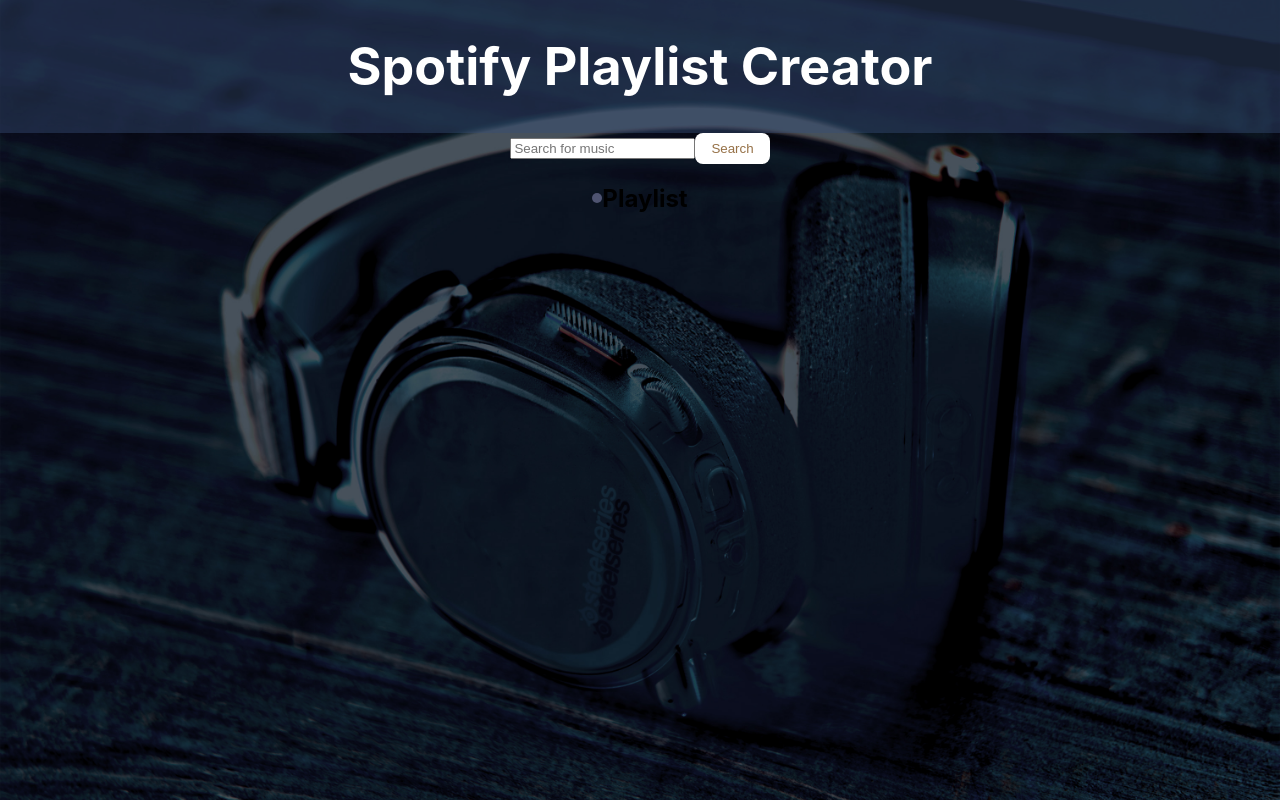
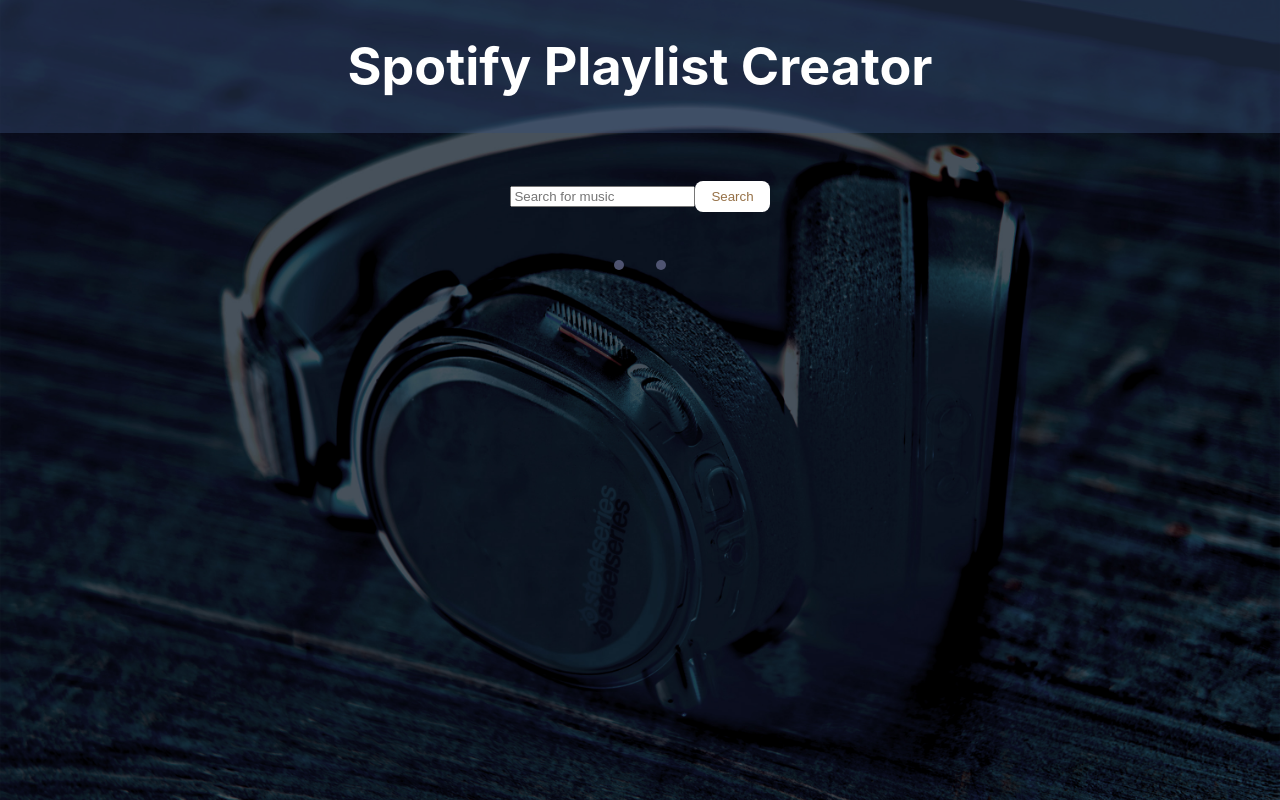
Before and after one commit to tarasoffM/musicplaylistapp, a React (Create React App) app: page / in a window 1280 px wide. Built offline with nearby package versions, Linux system fonts and the light colour scheme.

Commit message:
Styled all components and added a result column and playlist column

```diff
--- a/src/App.css
+++ b/src/App.css
@@ -4,15 +4,7 @@
 
 
 
-header {
-  background-color: #384d7571;
-  display: flex;
-  flex-direction: column;
-  align-items: center;
-  justify-content: center;
-  font-size: calc(10px + 2vmin);
-  color: white;
-}
+
 
 .App-link {
   color: #61dafb;
--- a/src/App.js
+++ b/src/App.js
@@ -10,20 +10,16 @@
 
   const [search, setSearch] = useState('');
   const [resultArray, setResultArray] = useState([]);
+  const [playlistArray, setPlaylistArray] = useState([]);
 
 
+  // state to hold the search term
   const handleSearch = (event) => {
     event.preventDefault();
     setSearch(event.target.value);
   };
 
-  /*
-  useEffect(() => {
-    document.getElementById("cardTitle").innerHTML = search;
-  }, [search]);
-  */
-
-
+  // function to search for music titles
   const searchTitles = async (event) => {
     event.preventDefault();
     const token = await getToken();
@@ -31,15 +27,23 @@
     .then((response) => setResultArray(response));
   };
 
+  // function to add a song to the playlist
+  const addSong = (event) => {
+    event.preventDefault();
+    const target = event.target.parentElement
+    const songToAdd = resultArray.filter((item) => item === target);
+    alert(target);
+    setPlaylistArray([...playlistArray, target]);
+    //alert(target);
+  }
 
-
-  return (
+    return (
     <div className="App">
       <Header />
       <SearchBar handleSearch={handleSearch} value={search} displayResult={searchTitles}/>
       <div className="mainContent">
-        <Results displayResult={searchTitles} result={resultArray}/>
-        <Playlist />
+        <Results result={resultArray} addSong={addSong}/>
+        <Playlist result={playlistArray}/>
       </div>
     </div>
   );
--- /dev/null
+++ b/src/Header.css
@@ -0,0 +1,10 @@
+header {
+    background-color: #384d7571;
+    display: flex;
+    flex-direction: column;
+    align-items: center;
+    justify-content: center;
+    font-size: calc(10px + 2vmin);
+    color: white;
+    margin-bottom: 2rem;
+  }
--- a/src/Header.js
+++ b/src/Header.js
@@ -1,4 +1,5 @@
 import React from "react";
+import "./Header.css";
 
 const Header = () => {
   return (
--- a/src/MusicCard.js
+++ b/src/MusicCard.js
@@ -7,10 +7,10 @@
         <div className="musicCard">
             <img src={props.cover} alt="Album Cover" />
             <div className="musicInfo">
-                <h2 id="cardTitle" className="cardTitle" >{props.songTitle}</h2>
+                <h2>{props.songTitle}</h2>
                 <p>{props.artist}</p>
             </div>
-            <button onClick={() => props.displayResult().then((result) => alert(result))}>Add</button>
+            <button onClick={props.addSong}>Add</button>
         </div>
     );
 };
--- a/src/Playlist.js
+++ b/src/Playlist.js
@@ -1,11 +1,14 @@
-import React from "react";
+import React from 'react';
+import MusicCard from './MusicCard';
+import './Results.css';
 
-const Playlist = () => {
-  return (
-    <div className="playlist" >
-      <h2>Playlist</h2>
-    </div>
-  );
+const Playlist = (props) => {
+    return (
+        <div className="playList">
+            {props.result.map((item) => (<MusicCard  songTitle={item.name} artist={item.artist} cover={item.cover} />))}
+
+        </div>
+    );
 };
 
 export default Playlist;
--- a/src/Results.css
+++ b/src/Results.css
@@ -1,5 +1,6 @@
-.results {
+.results, .playList {
     background-color: rgba(52, 52, 80, 0.801);
     border: 5px solid #757c9c80;
     border-radius: 10px;
+    margin: 1rem;
 }
--- a/src/Results.js
+++ b/src/Results.js
@@ -7,7 +7,7 @@
 
     return (
         <div className="results">
-            {props.result.map((item) => (<MusicCard  songTitle={item.name} artist={item.artist} cover={item.cover} displayResult={props.displayResult} />))}
+            {props.result.map((item) => (<MusicCard  songTitle={item.name} artist={item.artist} cover={item.cover} addSong={props.addSong} />))}
 
         </div>
     );
--- /dev/null
+++ b/src/SearchBar.css
@@ -0,0 +1,14 @@
+
+.searchContainer {
+  display: flex;
+  justify-content: center;
+  align-items: center;
+  margin: 1rem;
+}
+
+
+.searchBar {
+  margin: auto 1rem;
+  padding: 1rem;
+  max-width: 50rem;
+}
--- a/src/SearchBar.js
+++ b/src/SearchBar.js
@@ -1,8 +1,9 @@
 import React from "react";
+import "./SearchBar.css";
 
 const SearchBar = (props) => {
     return (
-        <div>
+        <div className="searchContainer">
         <form className="searchBar">
             <input type="text" placeholder="Search for music" onChange={props.handleSearch} value={props.value} />
             <button type="submit" value="Search" onClick={props.displayResult}>Search</button>
```
